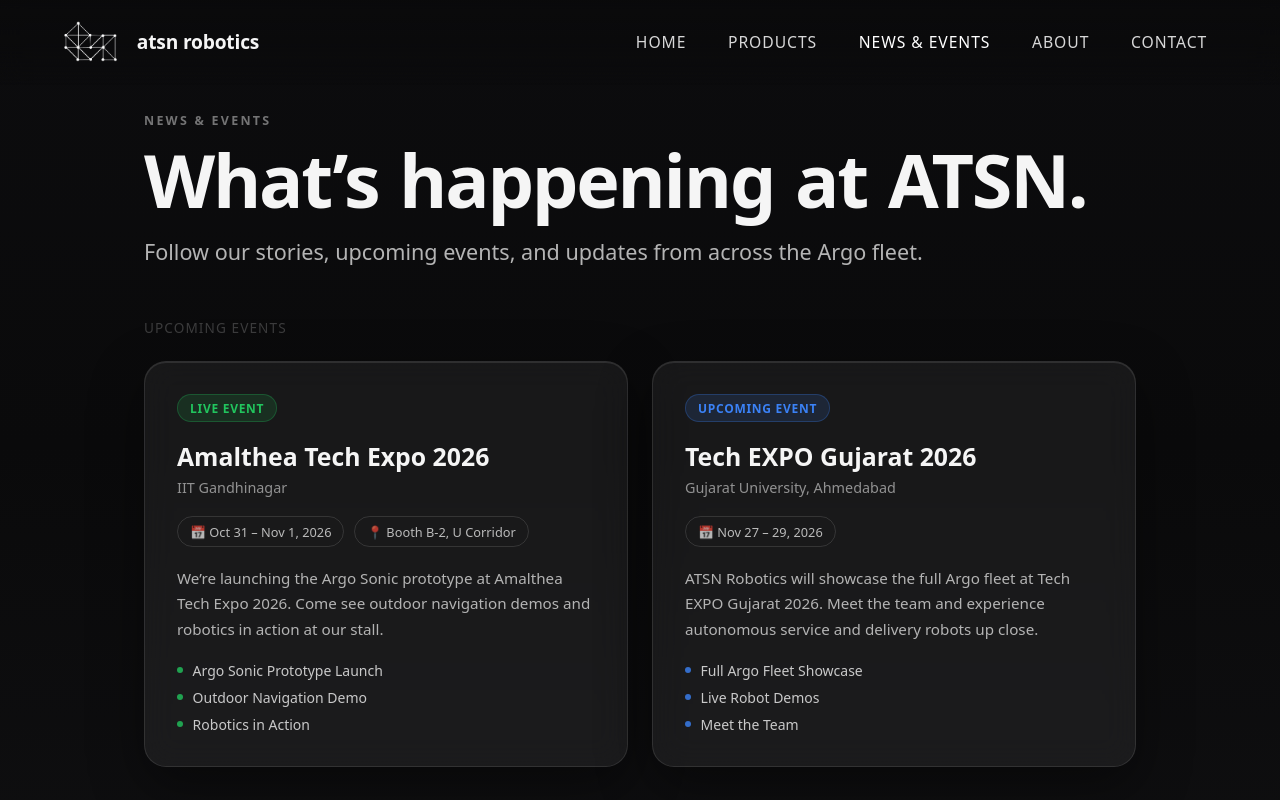
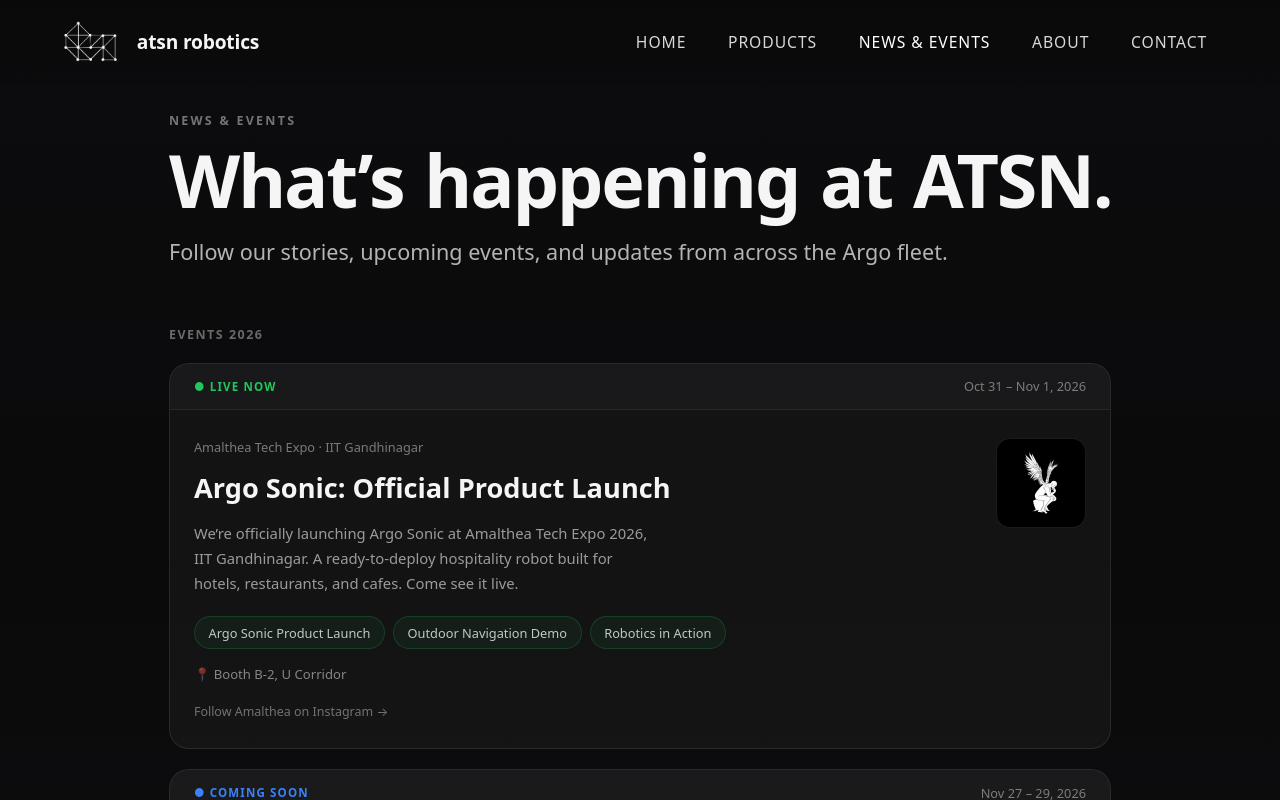
Before and after one commit to Theathiestmonk/atsnrobotics, a Next.js app: page /updates in a window 1280 px wide. Shown: the top 800 px of the page. Built offline with nearby package versions, Linux system fonts and the light colour scheme.

Commit message:
news page updated.

```diff
--- a/app/atsn-pages.css
+++ b/app/atsn-pages.css
@@ -1155,3 +1155,17 @@
   color: var(--atsn-dim);
   font-style: italic;
 }
+
+.eventInstagramLink {
+  display: inline-flex;
+  align-items: center;
+  gap: 0.4rem;
+  font-size: 0.78rem;
+  color: rgba(255, 255, 255, 0.4);
+  text-decoration: none;
+  margin-top: 0.25rem;
+  transition: color 0.2s ease;
+}
+.eventInstagramLink:hover {
+  color: rgba(255, 255, 255, 0.8);
+}
--- a/app/layout.tsx
+++ b/app/layout.tsx
@@ -109,7 +109,7 @@
                   startDate: "2026-10-31",
                   endDate: "2026-11-01",
                   description:
-                    "Visit ATSN Robotics at Amalthea Tech Expo 2026 at IIT Gandhinagar. See the Argo Sonic prototype launch, outdoor navigation demos, and robotics in action at Booth B-2, U Corridor.",
+                    "Visit ATSN Robotics at Amalthea Tech Expo 2026 at IIT Gandhinagar. Witness the official product launch of Argo Sonic — outdoor navigation demos and robotics in action at Booth B-2, U Corridor.",
                   location: {
                     "@type": "Place",
                     name: "IIT Gandhinagar",
--- a/app/lib/update-previews.ts
+++ b/app/lib/update-previews.ts
@@ -3,7 +3,7 @@
     category: "Live event",
     title: "Amalthea Tech Expo 2026 — IIT Gandhinagar",
     description:
-      "We’re exhibiting at Amalthea Tech Expo 2026 at IIT Gandhinagar. Come see the Argo Sonic prototype launch, outdoor navigation demos, and robotics in action. Find us at Booth B-2, U Corridor.",
+      "We’re officially launching Argo Sonic at Amalthea Tech Expo 2026, IIT Gandhinagar. Come experience our ready-to-deploy hospitality robot live — outdoor navigation, robotics in action, Booth B-2, U Corridor.",
     status: "Oct 31 – Nov 1, 2026 · Booth B-2, U Corridor · IIT Gandhinagar",
   },
   {
--- a/app/updates/page.tsx
+++ b/app/updates/page.tsx
@@ -1,3 +1,4 @@
+import Image from "next/image";
 import { createPageMetadata } from "../lib/seo";
 import { BlurText } from "../components/BlurText";
 import { ScrollReveal } from "../components/ScrollReveal";
@@ -11,26 +12,40 @@
 
 const EVENTS = [
   {
-    tag: "Live event",
+    tag: "Live now",
     tagColor: "#22c55e",
-    title: "Amalthea Tech Expo 2026",
-    venue: "IIT Gandhinagar",
+    logo: "/amalthea-logo.png",
+    logoAlt: "Amalthea IIT Gandhinagar",
+    organizer: "Amalthea Tech Expo · IIT Gandhinagar",
+    title: "Argo Sonic: Official Product Launch",
     dates: "Oct 31 – Nov 1, 2026",
     booth: "Booth B-2, U Corridor",
+    instagram: "https://www.instagram.com/amalthea_iitgn",
     description:
-      "We’re launching the Argo Sonic prototype at Amalthea Tech Expo 2026. Come see outdoor navigation demos and robotics in action at our stall.",
-    highlights: ["Argo Sonic Prototype Launch", "Outdoor Navigation Demo", "Robotics in Action"],
+      "We’re officially launching Argo Sonic at Amalthea Tech Expo 2026, IIT Gandhinagar. A ready-to-deploy hospitality robot built for hotels, restaurants, and cafes. Come see it live.",
+    highlights: [
+      { label: "Argo Sonic Product Launch" },
+      { label: "Outdoor Navigation Demo" },
+      { label: "Robotics in Action" },
+    ],
   },
   {
-    tag: "Upcoming event",
+    tag: "Coming soon",
     tagColor: "#3b82f6",
-    title: "Tech EXPO Gujarat 2026",
-    venue: "Gujarat University, Ahmedabad",
+    logo: null,
+    logoAlt: null,
+    organizer: "Tech EXPO Gujarat · Gujarat University, Ahmedabad",
+    title: "Full Argo Fleet Showcase",
     dates: "Nov 27 – 29, 2026",
     booth: null,
+    instagram: null,
     description:
-      "ATSN Robotics will showcase the full Argo fleet at Tech EXPO Gujarat 2026. Meet the team and experience autonomous service and delivery robots up close.",
-    highlights: ["Full Argo Fleet Showcase", "Live Robot Demos", "Meet the Team"],
+      "ATSN Robotics will showcase the complete Argo fleet at Tech EXPO Gujarat 2026 at Gujarat University. Meet the team and experience autonomous service and delivery robots up close.",
+    highlights: [
+      { label: "Full Argo Fleet on Display" },
+      { label: "Live Robot Demonstrations" },
+      { label: "Meet the ATSN Team" },
+    ],
   },
 ];
 
@@ -46,90 +61,146 @@
           </p>
         </ScrollReveal>
 
-        <section className="atsnSection" aria-label="Events" style={{ marginTop: "3rem" }}>
-          <p className="atsnCard__kicker" style={{ marginBottom: "1.5rem", fontSize: "0.85rem", letterSpacing: "0.08em", opacity: 0.5, textTransform: "uppercase" }}>Upcoming Events</p>
-          <div style={{ display: "grid", gridTemplateColumns: "repeat(auto-fit, minmax(300px, 1fr))", gap: "1.5rem" }}>
+        {/* Events */}
+        <section aria-label="Events" style={{ marginTop: "3.5rem" }}>
+          <p style={{ fontSize: "0.78rem", fontWeight: 600, letterSpacing: "0.12em", textTransform: "uppercase", opacity: 0.4, marginBottom: "1.25rem" }}>
+            Events 2026
+          </p>
+          <div style={{ display: "flex", flexDirection: "column", gap: "1.25rem" }}>
             {EVENTS.map((event) => (
               <article
                 key={event.title}
-                className="atsnCard"
-                style={{ display: "flex", flexDirection: "column", gap: "1.2rem", padding: "clamp(1.4rem, 3vw, 2rem)" }}
+                style={{
+                  borderRadius: "20px",
+                  border: "1px solid rgba(255,255,255,0.09)",
+                  background: "rgba(255,255,255,0.04)",
+                  overflow: "hidden",
+                }}
               >
-                {/* Tag */}
+                {/* Top bar with tag */}
+                <div style={{
+                  display: "flex",
+                  alignItems: "center",
+                  justifyContent: "space-between",
+                  padding: "0.85rem 1.5rem",
+                  borderBottom: "1px solid rgba(255,255,255,0.07)",
+                  background: "rgba(255,255,255,0.02)",
+                }}>
                   <span style={{
-                  alignSelf: "flex-start",
-                  padding: "0.3rem 0.75rem",
-                  borderRadius: "999px",
-                  fontSize: "0.75rem",
-                  fontWeight: 600,
-                  letterSpacing: "0.06em",
+                    fontSize: "0.72rem",
+                    fontWeight: 700,
+                    letterSpacing: "0.1em",
                     textTransform: "uppercase",
-                  background: `${event.tagColor}22`,
                     color: event.tagColor,
-                  border: `1px solid ${event.tagColor}44`,
                   }}>
-                  {event.tag}
+                    ● {event.tag}
                   </span>
+                  <span style={{ fontSize: "0.8rem", opacity: 0.45 }}>{event.dates}</span>
+                </div>
+
+                {/* Body */}
+                <div style={{
+                  display: "grid",
+                  gridTemplateColumns: event.logo ? "1fr auto" : "1fr",
+                  gap: "1.5rem",
+                  padding: "1.75rem 1.5rem",
+                  alignItems: "start",
+                }}>
+                  <div style={{ display: "flex", flexDirection: "column", gap: "1rem" }}>
+                    {/* Organizer */}
+                    <p style={{ fontSize: "0.8rem", opacity: 0.45, margin: 0, fontWeight: 500 }}>
+                      {event.organizer}
+                    </p>
 
                     {/* Title */}
-                <div>
-                  <h2 style={{ fontSize: "clamp(1.2rem, 2.5vw, 1.55rem)", fontWeight: 700, lineHeight: 1.2, margin: 0 }}>
+                    <h2 style={{ fontSize: "clamp(1.25rem, 3vw, 1.7rem)", fontWeight: 700, lineHeight: 1.2, margin: 0 }}>
                       {event.title}
                     </h2>
-                  <p style={{ marginTop: "0.4rem", fontSize: "0.9rem", opacity: 0.55, margin: "0.4rem 0 0" }}>
-                    {event.venue}
-                  </p>
-                </div>
-
-                {/* Date & Booth */}
-                <div style={{ display: "flex", flexWrap: "wrap", gap: "0.6rem" }}>
-                  <span style={{
-                    display: "inline-flex", alignItems: "center", gap: "0.4rem",
-                    padding: "0.35rem 0.75rem", borderRadius: "999px",
-                    border: "1px solid rgba(255,255,255,0.12)",
-                    fontSize: "0.8rem", color: "rgba(255,255,255,0.7)",
-                  }}>
-                    📅 {event.dates}
-                  </span>
-                  {event.booth && (
-                    <span style={{
-                      display: "inline-flex", alignItems: "center", gap: "0.4rem",
-                      padding: "0.35rem 0.75rem", borderRadius: "999px",
-                      border: "1px solid rgba(255,255,255,0.12)",
-                      fontSize: "0.8rem", color: "rgba(255,255,255,0.7)",
-                    }}>
-                      📍 {event.booth}
-                    </span>
-                  )}
-                </div>
 
                     {/* Description */}
-                <p style={{ fontSize: "0.95rem", lineHeight: 1.65, opacity: 0.7, margin: 0 }}>
+                    <p style={{ fontSize: "0.925rem", lineHeight: 1.7, opacity: 0.6, margin: 0, maxWidth: "55ch" }}>
                       {event.description}
                     </p>
 
                     {/* Highlights */}
-                <ul style={{ listStyle: "none", padding: 0, margin: 0, display: "flex", flexDirection: "column", gap: "0.5rem", marginTop: "auto" }}>
+                    <div style={{ display: "flex", flexWrap: "wrap", gap: "0.5rem", marginTop: "0.25rem" }}>
                       {event.highlights.map((h) => (
-                    <li key={h} style={{ display: "flex", alignItems: "center", gap: "0.6rem", fontSize: "0.875rem", opacity: 0.8 }}>
-                      <span style={{ width: 6, height: 6, borderRadius: "50%", background: event.tagColor, flexShrink: 0, display: "inline-block" }} />
-                      {h}
-                    </li>
+                        <span key={h.label} style={{
+                          display: "inline-flex",
+                          alignItems: "center",
+                          gap: "0.4rem",
+                          padding: "0.4rem 0.85rem",
+                          borderRadius: "999px",
+                          border: `1px solid ${event.tagColor}33`,
+                          background: `${event.tagColor}11`,
+                          fontSize: "0.8rem",
+                          color: "rgba(255,255,255,0.75)",
+                        }}>
+                          {h.label}
+                        </span>
                       ))}
-                </ul>
+                    </div>
+
+                    {/* Booth */}
+                    {event.booth && (
+                      <p style={{ fontSize: "0.82rem", opacity: 0.5, margin: 0 }}>
+                        📍 {event.booth}
+                      </p>
+                    )}
+
+                    {/* Instagram link */}
+                    {event.instagram && (
+                      <a
+                        href={event.instagram}
+                        target="_blank"
+                        rel="noopener noreferrer"
+                        className="eventInstagramLink"
+                      >
+                        Follow Amalthea on Instagram →
+                      </a>
+                    )}
+                  </div>
+
+                  {/* Logo */}
+                  {event.logo && (
+                    <div style={{
+                      width: 90,
+                      height: 90,
+                      borderRadius: "14px",
+                      border: "1px solid rgba(255,255,255,0.1)",
+                      background: "#000",
+                      display: "flex",
+                      alignItems: "center",
+                      justifyContent: "center",
+                      flexShrink: 0,
+                      overflow: "hidden",
+                    }}>
+                      <Image
+                        src={event.logo}
+                        alt={event.logoAlt ?? ""}
+                        width={80}
+                        height={80}
+                        style={{ objectFit: "contain" }}
+                      />
+                    </div>
+                  )}
+                </div>
               </article>
             ))}
           </div>
         </section>
 
-        <section className="atsnSection" aria-label="Coming soon" style={{ marginTop: "3rem" }}>
-          <p className="atsnCard__kicker" style={{ marginBottom: "1.5rem", fontSize: "0.85rem", letterSpacing: "0.08em", opacity: 0.5, textTransform: "uppercase" }}>From the team</p>
-          <div style={{ display: "grid", gridTemplateColumns: "repeat(auto-fit, minmax(260px, 1fr))", gap: "1.2rem" }}>
+        {/* Coming soon */}
+        <section aria-label="Coming soon" style={{ marginTop: "3.5rem" }}>
+          <p style={{ fontSize: "0.78rem", fontWeight: 600, letterSpacing: "0.12em", textTransform: "uppercase", opacity: 0.4, marginBottom: "1.25rem" }}>
+            From the team
+          </p>
+          <div style={{ display: "grid", gridTemplateColumns: "repeat(auto-fit, minmax(260px, 1fr))", gap: "1rem" }}>
             {[
               { label: "Blog", title: "Stories from ATSN Robotics", body: "Insights on robotics, service, and the spaces where people gather.", status: "Articles coming soon" },
               { label: "Product updates", title: "What’s next for Argo", body: "Product news and milestones from across the Argo fleet.", status: "Updates coming soon" },
             ].map((item) => (
-              <article key={item.label} className="atsnCard" style={{ display: "flex", flexDirection: "column", gap: "0.75rem" }}>
+              <article key={item.label} className="atsnCard" style={{ display: "flex", flexDirection: "column", gap: "0.6rem" }}>
                 <p className="atsnCard__kicker">{item.label}</p>
                 <h3 className="atsnCard__title">{item.title}</h3>
                 <p className="atsnCard__body">{item.body}</p>
```
Also changed, not shown: app/components/HomeExperience.module.css (+72 -11 lines), app/components/HomeExperience.tsx (+51 -13 lines), public/amalthea-logo.png (added). Lines whose indentation alone changed are shown as unchanged.
